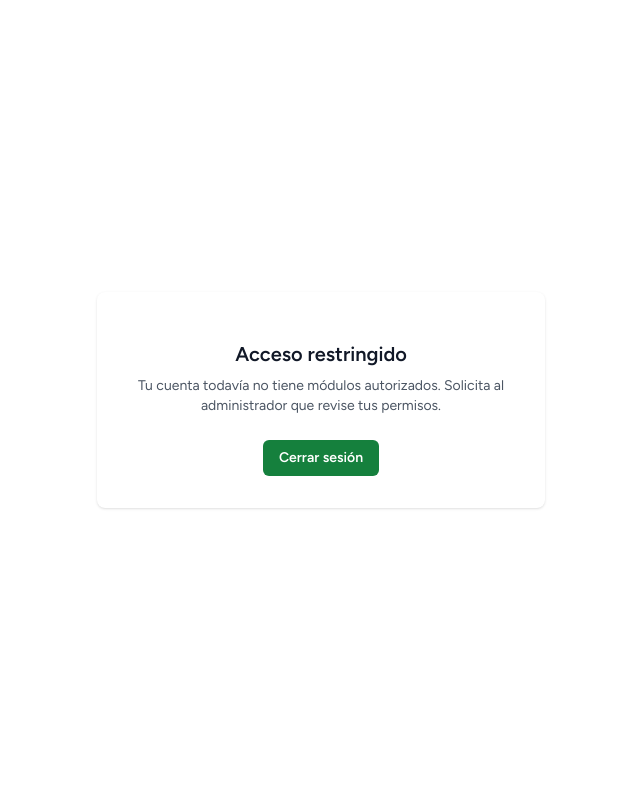
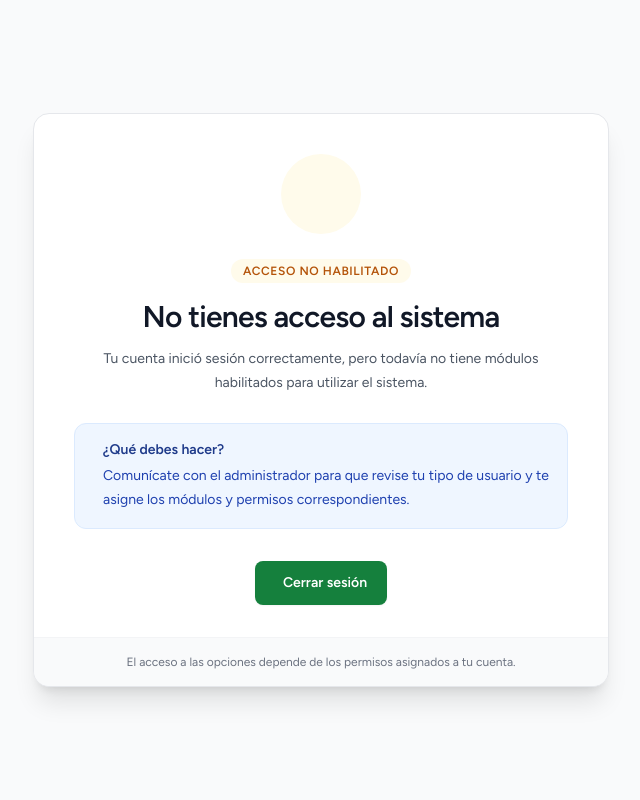
Before and after one commit to ErickCJS/project-topicos, a Laravel app: page /access-restricted in a window 1280 px wide. Shown: the whole page, without its empty margins (319-959 px from the left). Run offline with Laravel 12, Linux system fonts and the light colour scheme; a user stored in the database is signed in; data comes from the database, SQL or seed files in the repository; style sheets or scripts are compiled from the project's sources; parts of the project's set-up code (start-up, migrations or seed data) failed here and were passed over; some libraries are stand-ins or nearby versions.

Commit message:
Design full-page notice for users without system access

```diff
--- a/resources/views/auth/access-restricted.blade.php
+++ b/resources/views/auth/access-restricted.blade.php
@@ -1,13 +1,49 @@
 <x-guest-layout>
-    <div class="min-h-screen flex items-center justify-center px-6 py-12">
-        <div class="w-full max-w-md rounded-lg bg-white p-8 text-center shadow dark:bg-gray-800">
-            <div class="mb-4 text-4xl text-gray-500"><i class="bi bi-shield-lock"></i></div>
-            <h1 class="mb-2 text-xl font-semibold text-gray-900 dark:text-white">Acceso restringido</h1>
-            <p class="mb-6 text-sm text-gray-600 dark:text-gray-300">Tu cuenta todavía no tiene módulos autorizados. Solicita al administrador que revise tus permisos.</p>
-            <form method="POST" action="{{ route('logout') }}">
-                @csrf
-                <button type="submit" class="inline-flex items-center rounded-md bg-green-700 px-4 py-2 text-sm font-semibold text-white hover:bg-green-800">Cerrar sesión</button>
-            </form>
-        </div>
+    <div class="min-h-screen flex items-center justify-center bg-gray-50 px-5 py-12 dark:bg-gray-900">
+        <main class="w-full max-w-xl">
+            <section class="overflow-hidden rounded-2xl border border-gray-200 bg-white shadow-xl dark:border-gray-700 dark:bg-gray-800">
+                <div class="px-7 pb-8 pt-10 text-center sm:px-10">
+                    <div class="mx-auto mb-6 flex h-20 w-20 items-center justify-center rounded-full bg-amber-50 text-amber-600 dark:bg-amber-900/30 dark:text-amber-300">
+                        <i class="bi bi-shield-lock-fill text-4xl" aria-hidden="true"></i>
+                    </div>
+
+                    <span class="inline-flex items-center rounded-full bg-amber-50 px-3 py-1 text-xs font-semibold uppercase tracking-wider text-amber-700 dark:bg-amber-900/30 dark:text-amber-300">
+                        Acceso no habilitado
+                    </span>
+
+                    <h1 class="mt-4 text-2xl font-bold tracking-tight text-gray-900 dark:text-white sm:text-3xl">
+                        No tienes acceso al sistema
+                    </h1>
+
+                    <p class="mx-auto mt-3 max-w-md text-sm leading-6 text-gray-600 dark:text-gray-300">
+                        Tu cuenta inició sesión correctamente, pero todavía no tiene módulos habilitados para utilizar el sistema.
+                    </p>
+
+                    <div class="mt-7 flex gap-3 rounded-xl border border-blue-100 bg-blue-50 p-4 text-left dark:border-blue-900/60 dark:bg-blue-900/20">
+                        <i class="bi bi-info-circle-fill mt-0.5 shrink-0 text-lg text-blue-600 dark:text-blue-300" aria-hidden="true"></i>
+                        <div>
+                            <p class="text-sm font-semibold text-blue-900 dark:text-blue-100">¿Qué debes hacer?</p>
+                            <p class="mt-1 text-sm leading-6 text-blue-800 dark:text-blue-200">
+                                Comunícate con el administrador para que revise tu tipo de usuario y te asigne los módulos y permisos correspondientes.
+                            </p>
+                        </div>
+                    </div>
+
+                    <form method="POST" action="{{ route('logout') }}" class="mt-8">
+                        @csrf
+                        <button type="submit" class="inline-flex w-full items-center justify-center gap-2 rounded-lg bg-green-700 px-5 py-3 text-sm font-semibold text-white shadow-sm transition hover:bg-green-800 focus:outline-none focus:ring-2 focus:ring-green-600 focus:ring-offset-2 dark:focus:ring-offset-gray-800 sm:w-auto">
+                            <i class="bi bi-box-arrow-right" aria-hidden="true"></i>
+                            Cerrar sesión
+                        </button>
+                    </form>
+                </div>
+
+                <footer class="border-t border-gray-100 bg-gray-50 px-7 py-4 text-center dark:border-gray-700 dark:bg-gray-800/70">
+                    <p class="text-xs text-gray-500 dark:text-gray-400">
+                        El acceso a las opciones depende de los permisos asignados a tu cuenta.
+                    </p>
+                </footer>
+            </section>
+        </main>
     </div>
 </x-guest-layout>
```
